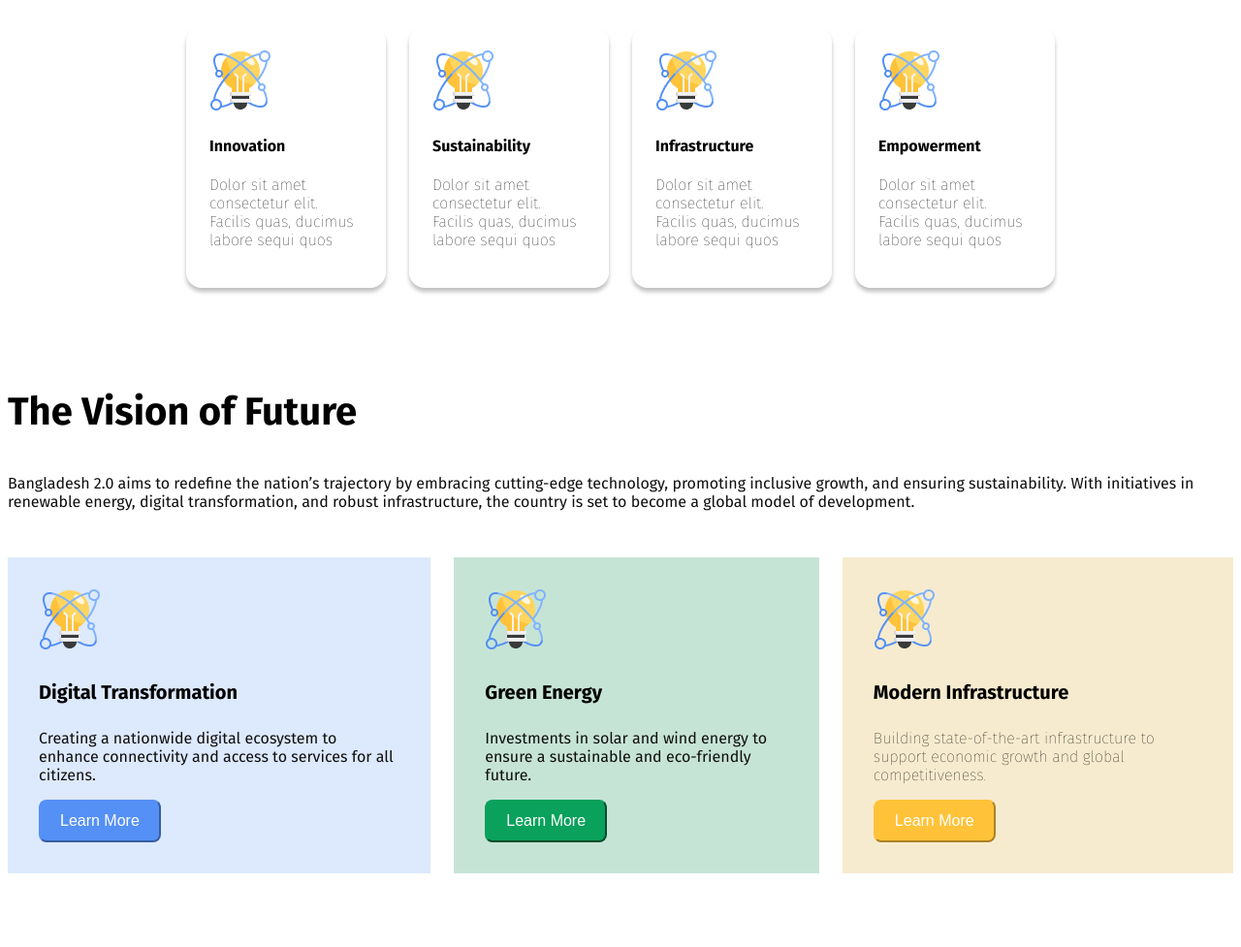
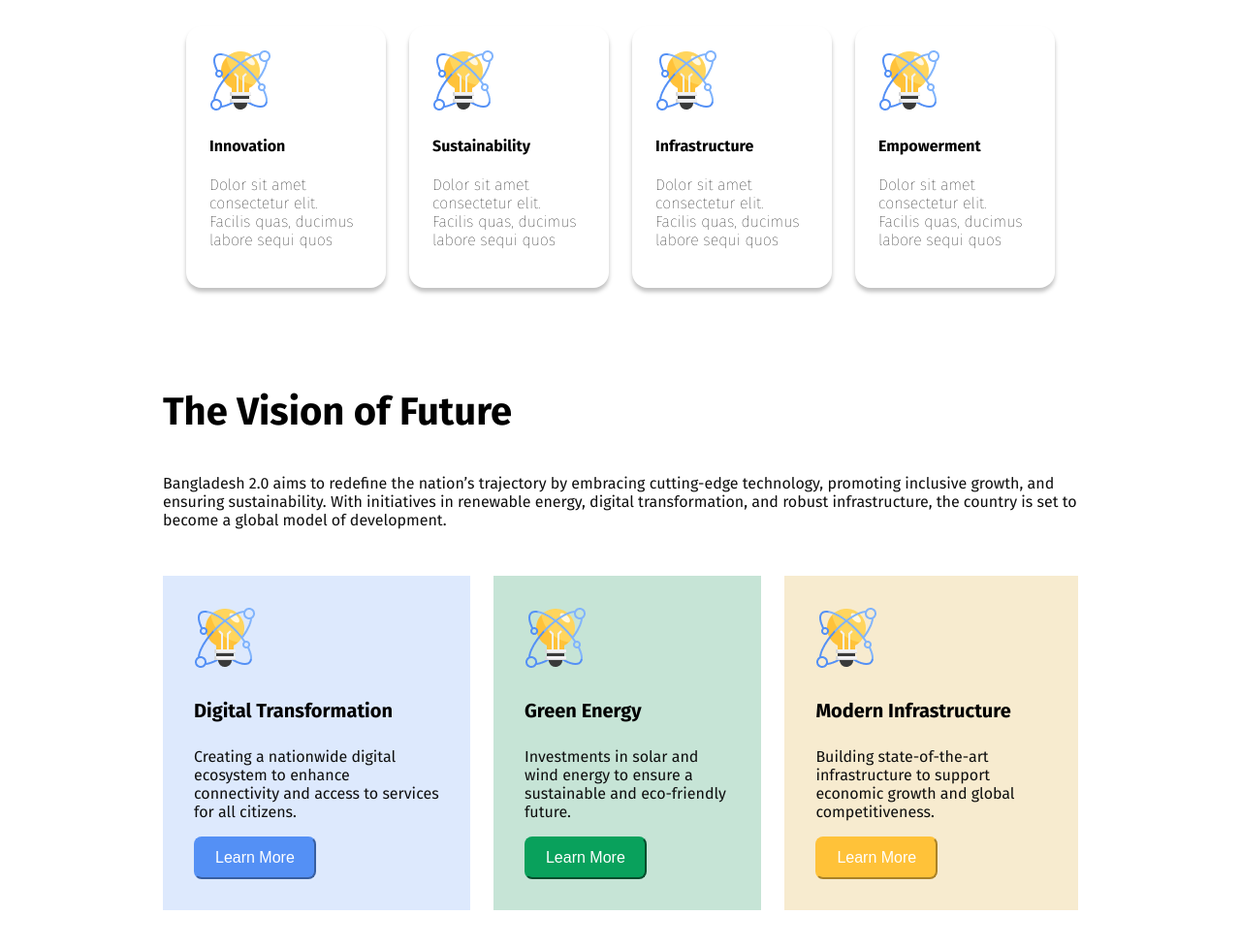
Before and after one commit to feva099/assignment-1, a plain HTML site: page index.html in a window 1280 px wide. Shown: the part 948-1925 px from the top of the page at 97% size. Drawn offline with Linux system fonts and the light colour scheme.

Commit message:
updated code

```diff
--- a/Styles/assignment.css
+++ b/Styles/assignment.css
@@ -138,7 +138,9 @@ main section{
 
 
 /* vision */
-
+.vision{
+    margin: 80px 160px;
+}
 
 .vision-container{
     display: flex;
--- a/index.html
+++ b/index.html
@@ -81,7 +81,7 @@
                     <div class="vision-3">
                         <img src="assets/card-icon.png" alt="">
                         <h4 class="vision-title">Modern Infrastructure</h4>
-                        <p class="pillar-description">Building state-of-the-art infrastructure to support economic growth and global competitiveness.</p>
+                        <p class="vision-description">Building state-of-the-art infrastructure to support economic growth and global competitiveness.</p>
                         <button class="btn-LM3">Learn More</button>
                     </div>
                 </div>
```
